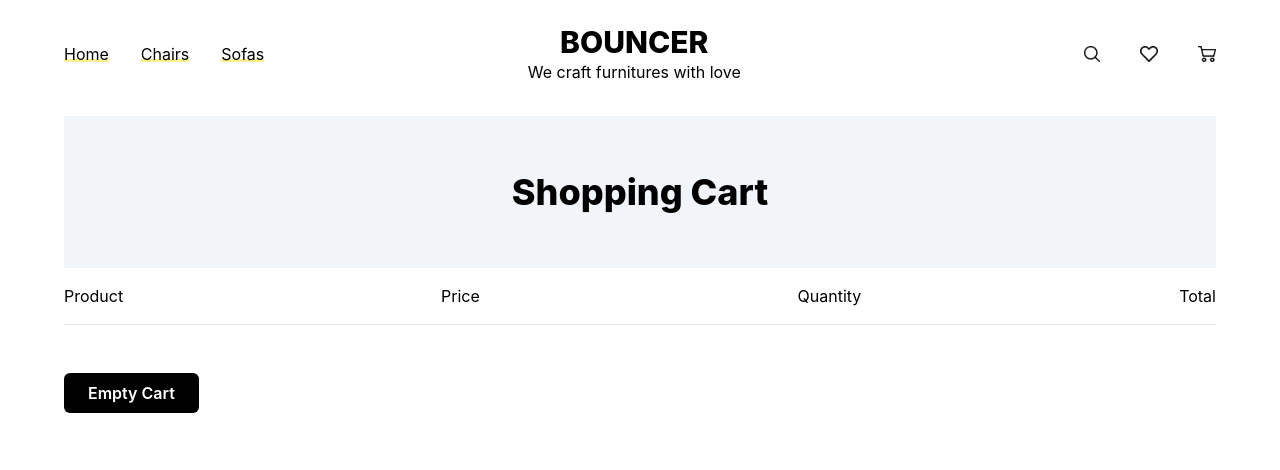
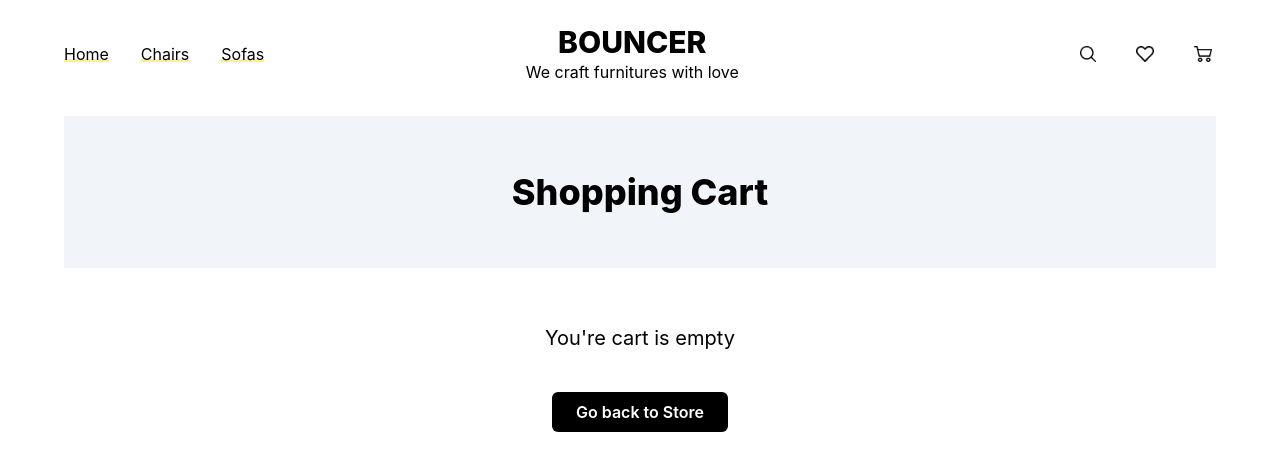
Before and after one commit to edusal100/bouncer_saldana_tlwd, a React (Create React App) app: page /cart in a window 1280 px wide. Shown: the top 470 px of the page. Built offline with nearby package versions, Linux system fonts and the light colour scheme.

Commit message:
Cart View Added

```diff
--- a/src/Components/Cart.jsx
+++ b/src/Components/Cart.jsx
@@ -1,14 +1,23 @@
 import React, {useContext} from 'react'
+import { Link } from 'react-router-dom'
 import { CartContext } from './CartContext'
 
 
 export default function Cart() {
 
-  const {cartList, eliminarItem, vaciarCarrito} = useContext(CartContext)
+  const {cartList, eliminarItem, vaciarCarrito, totalBuy} = useContext(CartContext)
 
   return (
     <div>
         <div className='bg-slate-100 text-center py-10 lg:py-14 mb-4 text-4xl font-extrabold'>Shopping Cart</div>
+        {cartList.length   === 0 ?
+        <div className='flex flex-col items-center mb-4'>
+          <h3 className='text-xl my-10'>You're cart is empty</h3>
+          <Link to="/">
+          <button className='h-10 px-6 font-semibold rounded-md bg-black text-white'>Go back to Store</button>
+          </Link>
+      </div> :
+      <div>
         <div className='hidden lg:flex justify-between mb-4'>
         <p>Product</p>
         <p>Price</p>
@@ -16,8 +25,9 @@ export default function Cart() {
         <p>Total</p>
       </div>
       <hr className='mb-6'/>
-      {cartList.map(prod =>
-      <div className='flex justify-between items-center' key={prod.id}>
+      {cartList.map (prod =>
+      <div>
+      <div className='flex justify-between items-center mb-4' key={prod.id}>
         <div className='flex items-center font-bold'>
             <img className='w-28 lg:w-16' src={prod.image} alt="" />
           </div>
@@ -28,11 +38,23 @@ export default function Cart() {
             </div>
             <div className='flex gap-6 items-center'>
             <p className='font-bold text-2xl lg:text-xl'>${prod.price * prod.cantidad}</p>
-            <img onClick={()=> eliminarItem(prod.id)} className='h-4' src={require('../images/remove.png')} alt="" />
+            <img onClick={()=> eliminarItem(prod.id)} className='h-4 cursor-pointer' src={require('../images/remove.png')} alt="" />
             </div>
       </div>
+      <hr className='mt-6 mb-6'/>
+      </div>
       )}
-      <button onClick={vaciarCarrito} className="mt-6 h-10 px-6 font-semibold rounded-md bg-black text-white" >Empty Cart</button>
+      <div className='flex justify-between items-center'>
+      <div>
+      <button onClick={vaciarCarrito} className="h-10 px-6 font-semibold rounded-md bg-black text-white" >Empty Cart</button>
+      </div>
+      <div className='flex gap-8'>
+      <p className='text-xl'>Total</p>
+      <p className='font-bold text-xl'>${totalBuy()}</p>
+      </div>
+      </div>
+      </div>
+      }
       </div>
   )
 }
--- a/src/Components/CartContext.jsx
+++ b/src/Components/CartContext.jsx
@@ -27,13 +27,27 @@ const CartContextProvider = ({children}) => {
         setCartList([])
     }
 
+    const cartCounter = () => {
+        return(
+        cartList.reduce((prev, prod) => (prev + prod.cantidad), 0)
+        )
+    }
+
+    const totalBuy = () => {
+        return (
+            cartList.reduce((prev, prod) => (prev + prod.cantidad*prod.price),0)
+        )
+    }
+
 
     return (
         <CartContext.Provider value={{
             cartList,
             agregarAlCarrito,
             eliminarItem,
-            vaciarCarrito
+            vaciarCarrito,
+            cartCounter,
+            totalBuy,
         }}>
             {children}
         </CartContext.Provider>
--- a/src/Components/CartWidget.jsx
+++ b/src/Components/CartWidget.jsx
@@ -1,11 +1,17 @@
 import React, {useContext} from 'react'
+import { CartContext } from './CartContext'
 
 
 export default function CartWidget() {
 
+  const {cartList, cartCounter} = useContext(CartContext)
+
   return (
-
+    <div className='flex gap-1 items-center'>
     <img className='h-4' src={require('../images/cart.png')} alt="cart" />
-
+    {cartList.length === 0 ?
+    <span></span> :
+    <span className='text-sm'>{cartCounter()}</span> }
+    </div>
   )
 }
--- a/src/Components/Item.jsx
+++ b/src/Components/Item.jsx
@@ -4,7 +4,7 @@ import { Link } from 'react-router-dom'
 export default function Item({item}) {
   return (
     <div>
-        <img className='w-full min-h-10 lg:h-100 mb-4 ' src={item.image} alt="" />
+        <img className='w-full min-h-10 lg:h-100 mb-4 hover:opacity-80 transition-all' src={item.image} alt="" />
         <div className='flex justify-between'>
         <h3 className='text-center text-lg font-semibold'>{item.model}</h3>
         <h4 className='font-medium text-slate-500'>$ {item.price}</h4>
--- a/src/Components/ItemCount.jsx
+++ b/src/Components/ItemCount.jsx
@@ -22,8 +22,8 @@ export default function ItemCount({stock, initial, onAdd}) {
       <div className='flex gap-4 items-center border-2 w-16 justify-center p-2'>
         <h3 className='text-lg font-medium'>{auxInitial}</h3>
         <div className='flex flex-col gap-2'>
-          <img onClick={handleIncrement} src={require('../images/TriangleUp.png')} alt="arrowUp"/>
-          <img onClick={handleDecrement} src={require('../images/TriangleDown.png')} alt="arrowDown"/>
+          <img className='cursor-pointer' onClick={handleIncrement} src={require('../images/TriangleUp.png')} alt="arrowUp"/>
+          <img className='cursor-pointer' onClick={handleDecrement} src={require('../images/TriangleDown.png')} alt="arrowDown"/>
         </div>
         </div>
         <button onClick={()=>onAdd(auxInitial)} className='mt-8 h-10 px-6 font-semibold rounded-md bg-black text-white'>Add to Cart</button>
--- a/src/Components/ItemDetail.jsx
+++ b/src/Components/ItemDetail.jsx
@@ -26,7 +26,7 @@ export default function ItemDetail({product}) {
           <p className='mb-2'>Stock: {product.stock}</p>
           {!irCarrito ? <ItemCount stock={product.stock} initial={1} onAdd={onAdd}/> :
           <Link to="/cart">
-          <button className='mt-8 h-10 px-6 font-semibold rounded-md bg-black text-white'>Go to Cart</button>
+          <button className='mt-8 h-10 px-6 font-semibold rounded-md bg-black text-white'>Proceed to Checkout</button>
           </Link>}
        </div>
     </div>
```
